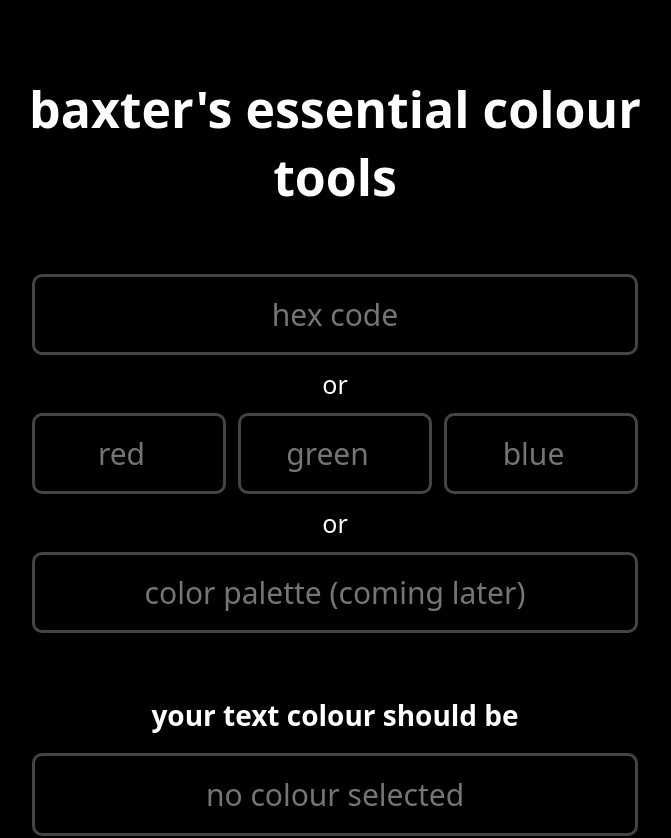
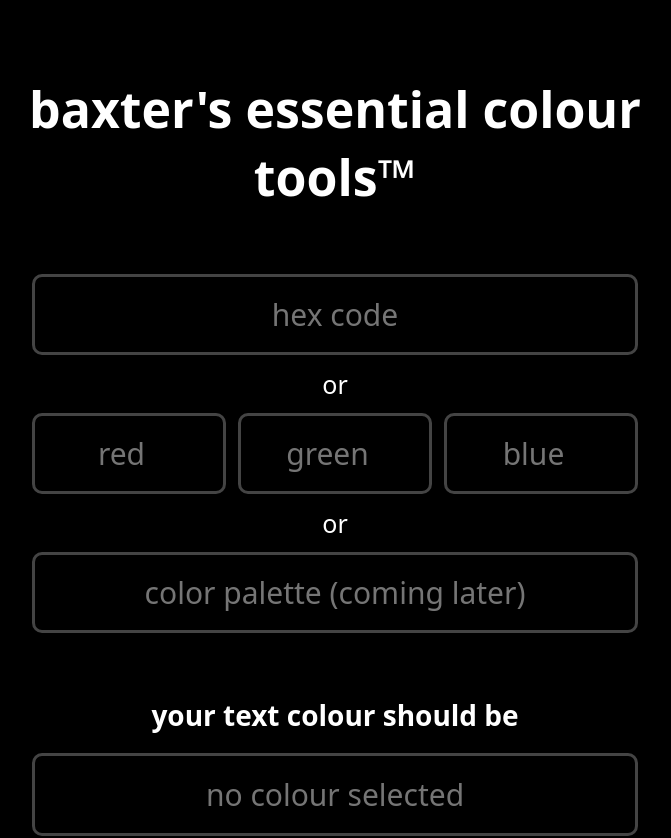
Before and after one commit to baxttter/baxtersessentialcolourtools, a plain HTML site: page index.html in a window 1280 px wide. Shown: the top 838 px of the page, without its empty margins (305-976 px from the left). Drawn offline with nearby package versions, Linux system fonts and the light colour scheme.

Commit message:
Added ™ Symbol

```diff
--- a/index.html
+++ b/index.html
@@ -15,7 +15,7 @@
 <!DOCTYPE html>
 <html>
 <head>
-	<title>baxter's essential colour tools</title>
+	<title>baxter's essential colour tools™</title>
 	<meta name="viewport" content="width=device-width, initial-scale=1">
 </head>
 
@@ -179,7 +179,7 @@ body {
 <body>
 	<div id="center-container">
 		<div id="center-area">
-			<p id="header">baxter's essential colour tools</p>
+			<p id="header">baxter's essential colour tools™</p>
 			<br/><br/><br/>
 
 			<input id="hex-box" class="selection-box" type="text" placeholder="hex code"></input>
```
